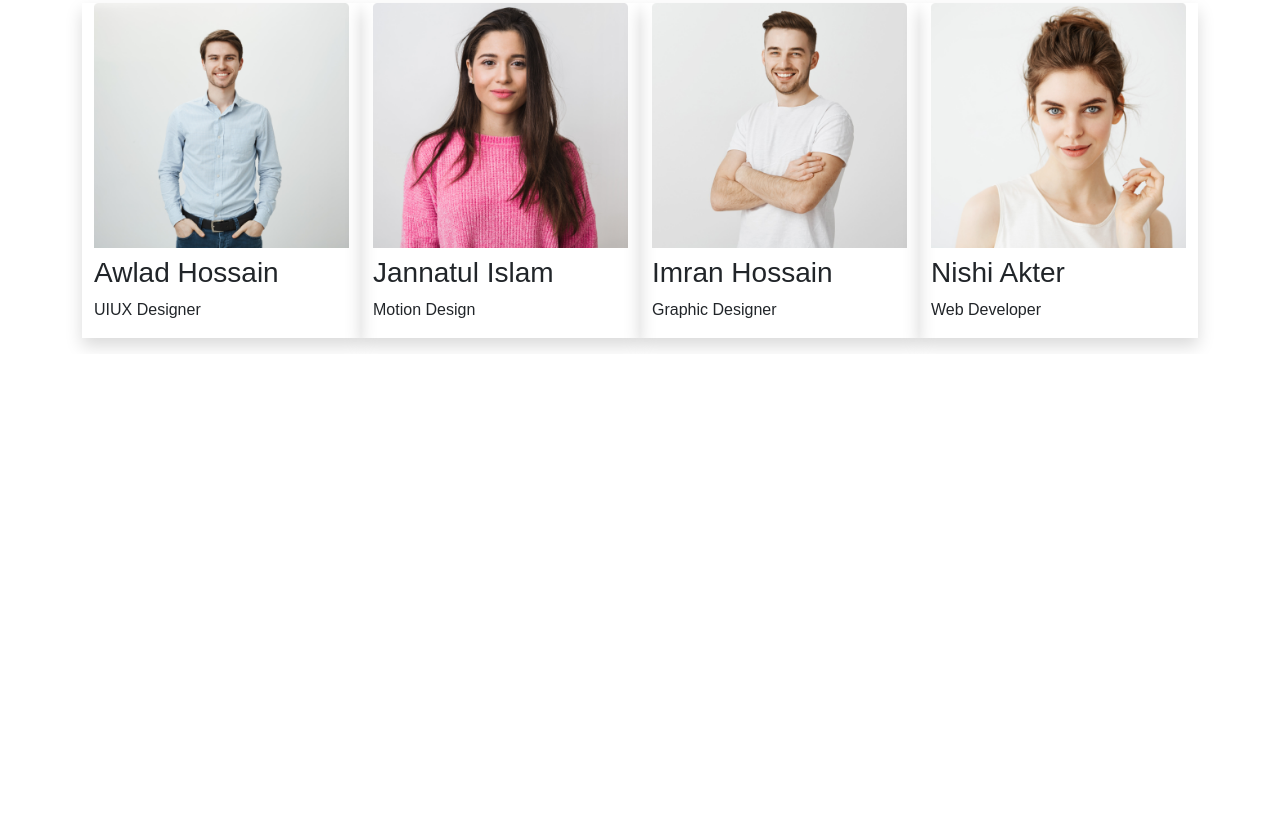
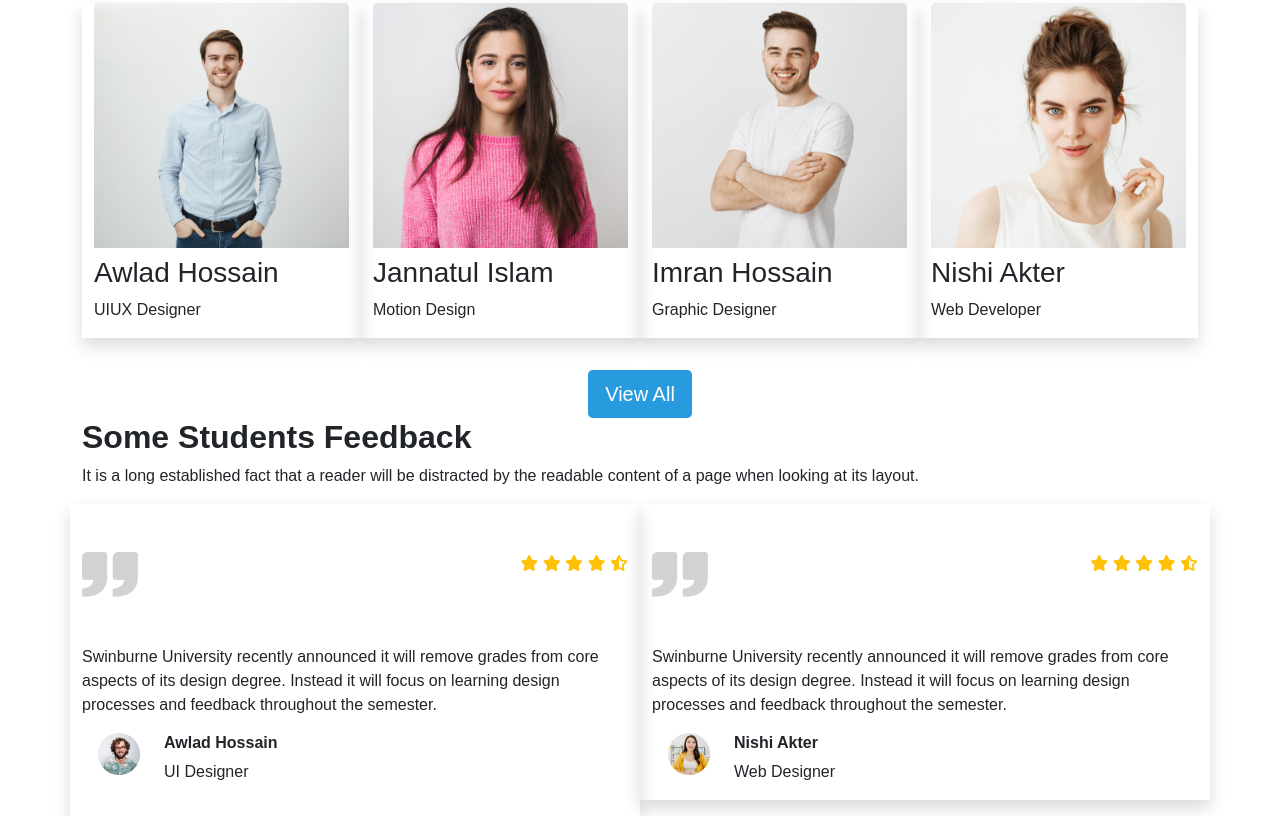
Before and after one commit to raselahamed2/Digital-courses, a plain HTML site: page index.html in a window 1280 px wide. Shown: the part 2468-3284 px from the top of the page. Before the commit the page ends 2822 px from the top, so only its background shows below. Drawn offline with nearby package versions, Linux system fonts and the light colour scheme.

Commit message:
student's feedback section

```diff
--- a/index.html
+++ b/index.html
@@ -5,6 +5,8 @@
     <meta http-equiv="X-UA-Compatible" content="IE=edge">
     <meta name="viewport" content="width=device-width, initial-scale=1.0">
     <title>Digital Learning Course</title>
+    <!-- font awesome link  -->
+    <script src="https://kit.fontawesome.com/efe6546d1e.js" crossorigin="anonymous"></script>
     <!-- google fonts  -->
     <link rel="preconnect" href="https://fonts.googleapis.com">
     <link rel="preconnect" href="https://fonts.gstatic.com" crossorigin>
@@ -185,10 +187,7 @@
               <button type="button" class="btn bg-blue text-white">See More Courses</button>
               </div>
         </section>
-        <section>
-
-        </section>
-        <section class=" bg-primary mt-4 p-5 mb-3 lg-p-5">
+        <section class=" bg-blue mt-4 p-5 mb-3 lg-p-5">
           <div class="d-flex mb-5 justify-content-between align-items-center md-p-5 ">
           <div class="align-content-center text-white">
             <h2 class="">Ready to join?</h2>
@@ -227,7 +226,7 @@
                 </div>
               </div>
             </div>
-            <a class="btn btn-primarybtn btn-primary" data-bs-toggle="modal" href="#exampleModalToggle" role="button">Register Now</a>
+            <a class="btn btn-primarybtn btn-primary bg-white text-black" data-bs-toggle="modal" href="#exampleModalToggle" role="button">Register Now</a>
           </div>
           </div>
         </section>
@@ -237,7 +236,7 @@
           <h1 class="fw-bolder">Meet Our Successfull <br> Students</h1>
           <p>Confluence is your remote-friendly team workspace <br> where knowledge and collaboration meet.</p>
           <div class="container mt-5">
-            <div class="row row-cols-1 row-cols-sm-2 row-cols-md-4">
+            <div class="row row-cols-1 row-cols-sm-2 row-col-md-6 row-cols-lg-4">
               <div class="col mb-3 shadow">
                 <div>
                   <img class="img-fluid w-100" src="images/student/student-1.png" alt="">
@@ -276,6 +275,71 @@
               </div>
             </div>
           </div>
+          <div class=" text-center mt-3">
+            <button type="button" class="btn bg-blue btn-lg text-white">View All</button>
+          </div>
+        </section>
+
+        <!-- student's feedback side  -->
+        <section>
+          <h2 class="fw-bolder">Some Students Feedback</h2>
+          <p>It is a long established fact that a reader will be distracted by the readable content of a page when looking at its layout.</p>
+          <div class="">
+            <div class="row row-cols-1 row-cols-sm-1 row-cols-md-1 row-cols-lg-2">
+              <div class="col shadow">
+                <div class="d-flex justify-content-between pt-5">
+                  <div>
+                    <img class="img-fluid w-100 pe-3 cover" src="images/comma.png" alt="">
+                  </div>
+                   <div>
+                      <i class="fa-solid fa-star text-warning"></i>
+                      <i class="fa-solid fa-star text-warning"></i>
+                      <i class="fa-solid fa-star text-warning"></i>
+                      <i class="fa-solid fa-star text-warning"></i>
+                      <i class="fa-solid fa-star-half-stroke text-warning"></i>
+                  </div>
+                </div>
+              <div class="pt-5">
+                <p>Swinburne University recently announced it will remove grades from core aspects of its design degree. Instead it will focus on learning design processes and feedback throughout the semester.</p>
+                </div>
+                <div class="d-flex ps-3">
+                  <div>
+                    <img class="pb-3" src="images/student/student-5.png" alt="">
+                  </div>
+                  <div class="ps-4">
+                    <h6 class="fw-bold">Awlad Hossain</h6>
+                    <p>UI Designer</p>
+                  </div>
+                </div>
+              </div>
+              <div class="col shadow mb-3">
+                <div class="d-flex justify-content-between pt-5">
+                  <div>
+                    <img class="img-fluid w-100 pe-3" src="images/comma.png" alt="">
+                  </div>
+                   <div>
+                      <i class="fa-solid fa-star text-warning"></i>
+                      <i class="fa-solid fa-star text-warning"></i>
+                      <i class="fa-solid fa-star text-warning"></i>
+                      <i class="fa-solid fa-star text-warning"></i>
+                      <i class="fa-solid fa-star-half-stroke text-warning"></i>
+                  </div>
+                </div>
+              <div class="pt-5">
+                <p>Swinburne University recently announced it will remove grades from core aspects of its design degree. Instead it will focus on learning design processes and feedback throughout the semester.</p>
+                </div>
+                <div class="d-flex ps-3">
+                  <div>
+                    <img class="pb-3" src="images/student/student-6.png" alt="">
+                  </div>
+                  <div class="ps-4">
+                    <h6 class="fw-bold">Nishi Akter</h6>
+                    <p>Web Designer</p>
+                  </div>
+                </div>
+              </div>
+            </div>
+          </div>
         </section>
     </main>
 
```
